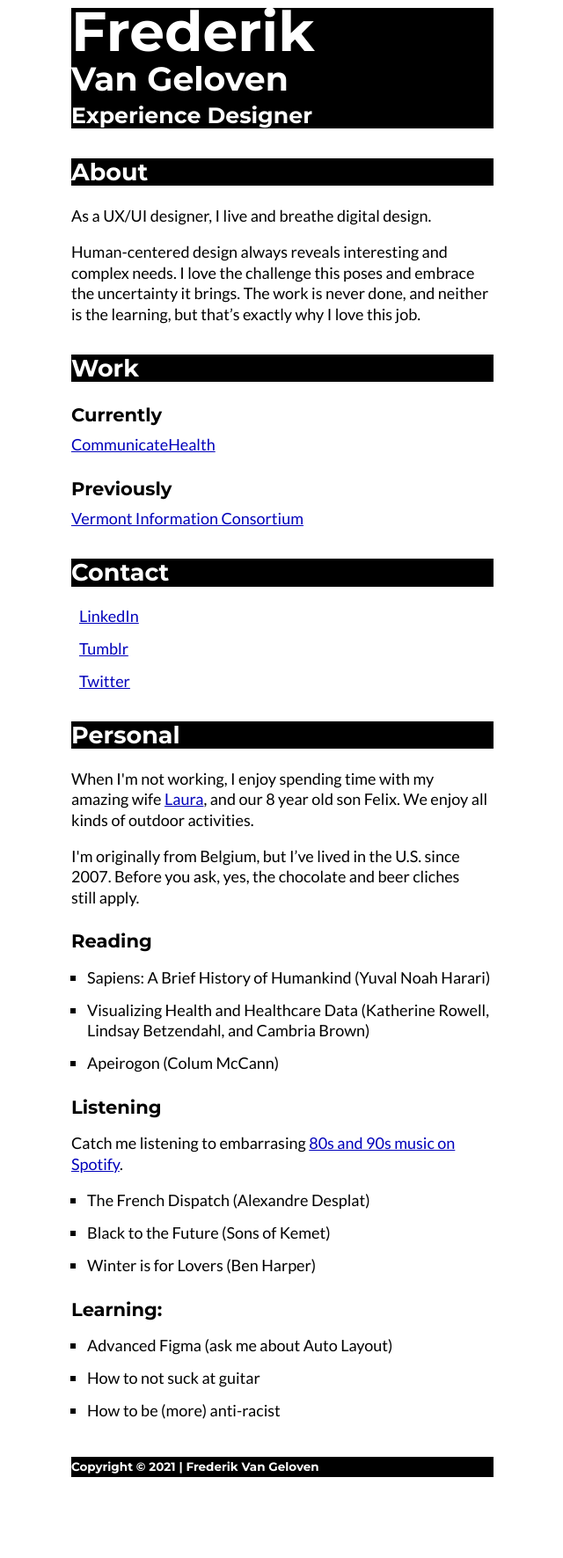
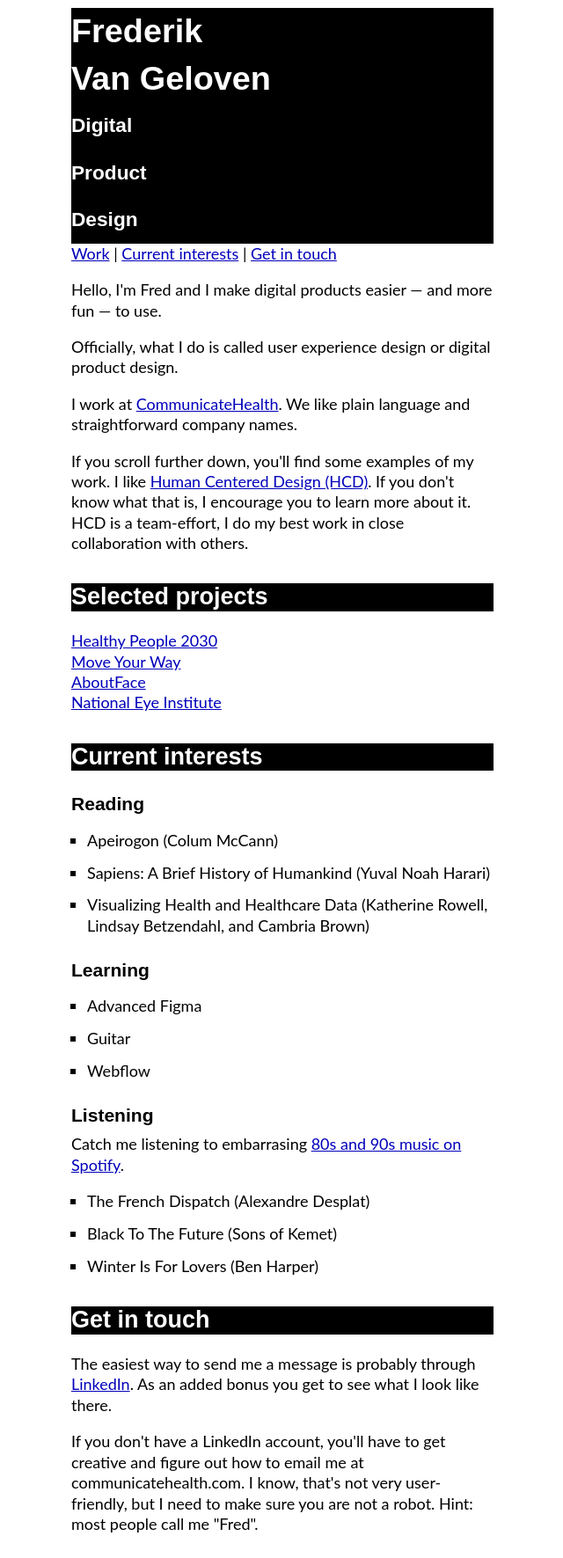
Before and after one commit to fredvg/fredvg.github.io, a Jekyll site: the page index.html, which Jekyll copies as it is, in a window 1280 px wide. Shown: the whole page at 88% size, without its empty margins (319-959 px from the left). Built offline with Jekyll 4.4.1, drawn with Linux system fonts in a browser that asks for light colours; before the commit the page ends 1688 px from its top, so only the background shows below that.

Commit message:
Update index.html

```diff
--- a/index.html
+++ b/index.html
@@ -1,93 +1,77 @@
-<!DOCTYPE html>
+<!doctype html>
 
 <html lang="en">
 <head>
   <meta charset="utf-8">
 
-    <title>Frederik Van Geloven — UX Design</title>
-    <meta name="description" content="Frederik Van Geloven is a user experience designer, this is his personal website.">
+  <title>Frederik Van Geloven — Digital Product Design</title>
+  <meta name="description" content="Frederik Van Geloven is a digital product designer, this is his resume and portfolio">
   <meta name="author" content="Frederik Van Geloven">
-    <meta name="viewport" content="width=device-width, initial-scale=1">
 
   <link rel="stylesheet" href="css/styles.css">
-    <link href="https://fonts.googleapis.com/css2?family=Lato&family=Montserrat:wght@700&display=swap" rel="stylesheet">
   <link rel="canonical" href="http://fredvg.com/">
 
+  <link rel="preconnect" href="https://fonts.googleapis.com">
+  <link rel="preconnect" href="https://fonts.gstatic.com" crossorigin>
+  <link href="https://fonts.googleapis.com/css2?family=Arvo:wght@700&family=Red+Hat+Display:wght@900&display=swap" rel="stylesheet">
+
 </head>
-  <body id="page-top" class="home">
 
+<body>
   <header>
-      <h1 class="page-title">Frederik <span>Van&nbsp;Geloven</span>
-      <span class="role">Experience Designer</span></h1>
+    <h1><div class="name"><span class="first-name">Frederik</span> <span class="last-name">Van Geloven</span></div> <span class="byline"><span class"small">Digital <br>Product <br>Design</span></span>
+    </h1>
+    <nav>
+      <a href="#projects">Work</a> | <a href="#interests">Current interests</a> | <a href="#contact">Get in touch</a>
+    </nav>
   </header>
-
-    <div class="page-content">
-
     <section id="about">
-        <h2>About</h2>
-        <p>As a UX/UI designer, I live and breathe digital design.</p>
-        <p>Human-centered design always reveals interesting and complex needs. I love the challenge this poses and embrace the uncertainty it brings. The work is never done, and neither is the learning, but that’s exactly why I love this job.</p>
+        <p>Hello, I'm Fred and I make digital products easier — and more fun — to use.</p>
+        <p>Officially, what I do is called user experience design or digital product design.</p>
+        <p>I work at <a class="external" href="https://communicatehealth.com">CommunicateHealth</a>. We like plain language and straightforward company names.</p>
+        <p>If you scroll further down, you'll find some examples of my work. I like <a href="https://www.designkit.org/human-centered-design">Human Centered Design (HCD)</a>. If you don't know what that is, I encourage you to learn more about it. HCD is a team-effort, I do my best work in close collaboration with others.</p>
     </section>
-
-      <section id="work">
-        <h2>Work</h2>
-        <h3>Currently</h3>
-          <a href="https://communicatehealth.com">CommunicateHealth</a>
-        <h3>Previously</h3>
-        <a href="https://vermont.gov">Vermont&nbsp;Information&nbsp;Consortium</a>
+    <section id="projects">
+      <h2>Selected projects</h2>
+      <div id="project-grid">
+        <div class="project"><a href="https://communicatehealth.com/portfolio/healthypeople/">Healthy People 2030</a></div>
+        <div class="project"><a href="https://communicatehealth.com/portfolio/moveyourway/">Move Your Way</a></div>
+        <div class="project"><a href="https://communicatehealth.com/portfolio/va-ptsd/">AboutFace</a></div>
+        <div class="project"><a href="https://communicatehealth.com/portfolio/nei/">National Eye Institute</a></div>
+      </div>
     </section>
-
-      <section id="contact">
-        <h2>Contact</h2>
-        <ul>
-          <li><a href="https://www.linkedin.com/in/fredvg/">LinkedIn</a></li>
-          <li><a href="https://madebyfred.tumblr.com/">Tumblr</a></li>
-          <li><a href="https://twitter.com/frederikvg">Twitter</a></li>
-        </ul>
-      </section>
-
-      <section id="personal">
-        <h2 class="section-title">Personal</h2>
-        <p>When I'm not working, I enjoy spending time with my amazing wife <a href="http://pvhomestaging.com">Laura</a>, and our 8 year old son Felix. We enjoy all kinds of outdoor&nbsp;activities.</p>
-        <p>I'm originally from Belgium, but I’ve lived in the U.S. since 2007. Before you ask, yes, the chocolate and beer cliches still&nbsp;apply.</p>
+    <section id="interests">
+      <h2>Current interests</h2>
+      <div class="interest-column">
         <h3>Reading</h3>
         <ul>
-            <li>Sapiens: A&nbsp;Brief&nbsp;History&nbsp;of&nbsp;Humankind (Yuval&nbsp;Noah&nbsp;Harari)</li>
-            <li>Visualizing&nbsp;Health&nbsp;and&nbsp;Healthcare&nbsp;Data (Katherine&nbsp;Rowell, Lindsay&nbsp;Betzendahl, and Cambria&nbsp;Brown)</li>
-            <li>Apeirogon (Colum&nbsp;McCann)</li>
+          <li>Apeirogon (Colum McCann)</li>
+          <li>Sapiens: A Brief History of Humankind (Yuval Noah Harari)</li>
+          <li>Visualizing Health and Healthcare Data (Katherine Rowell, Lindsay Betzendahl, and Cambria Brown)</li>
         </ul>
+      </div>
+      <div class="interest-column">
+        <h3>Learning</h3>
+        <ul>
+          <li>Advanced Figma</li>
+          <li>Guitar</li>
+          <li>Webflow</li>
+        </ul>
+      </div>
+      <div class="interest-column">
         <h3>Listening</h3>
-        <p>Catch me listening to embarrasing <a href="https://open.spotify.com/user/madebyfred?si=576d8be72e5b46be">80s and 90s music on Spotify</a>.</p>
+        Catch me listening to embarrasing <a href="https://open.spotify.com/user/madebyfred">80s and 90s music on Spotify</a>.
         <ul>
-            <li>The French&nbsp;Dispatch (Alexandre&nbsp;Desplat)</li>
-            <li>Black to the&nbsp;Future (Sons&nbsp;of&nbsp;Kemet)</li>
-            <li>Winter is for&nbsp;Lovers (Ben&nbsp;Harper)</li>
+          <li>The French Dispatch (Alexandre Desplat)</li>
+          <li>Black To The Future (Sons of Kemet)</li>
+          <li>Winter Is For Lovers (Ben Harper)</li>
         </ul>
-        <h3>Learning:</h3>
-          <ul>
-            <li>Advanced Figma (ask me about Auto&nbsp;Layout)</li>
-            <li>How to not suck at&nbsp;guitar</li>
-            <li>How to be (more)&nbsp;anti-racist</li>
-          </ul>
+      </div>
     </section>
-    </div>
-
-    <footer class="site-footer">
-      <span class="copyright">Copyright &copy; 2021 | Frederik&nbsp;Van&nbsp;Geloven</span>
-    </footer>
-
-   <!-- GA Tracking -->
-    <script>
-      (function(i,s,o,g,r,a,m){i['GoogleAnalyticsObject']=r;i[r]=i[r]||function(){
-      (i[r].q=i[r].q||[]).push(arguments)},i[r].l=1*new Date();a=s.createElement(o),
-      m=s.getElementsByTagName(o)[0];a.async=1;a.src=g;m.parentNode.insertBefore(a,m)
-      })(window,document,'script','https://www.google-analytics.com/analytics.js','ga');
-
-      ga('create', 'UA-16904602-4', 'auto');
-      ga('send', 'pageview');
-
-    </script>
-
+    <section id="contact">
+      <h2>Get in touch</h2>
+      <p>The easiest way to send me a message is probably through <a href="https://linkedin.com/fredvg">LinkedIn</a>. As an added bonus you get to see what I look like there.</p>
+      <p>If you don't have a LinkedIn account, you'll have to get creative and figure out how to email me at communicatehealth.com. I know, that's not very user-friendly, but I need to make sure you are not a robot. Hint: most people call me "Fred".</p>
+    </section>
 </body>
-
 </html>
```
Lines whose indentation alone changed are shown as unchanged.
